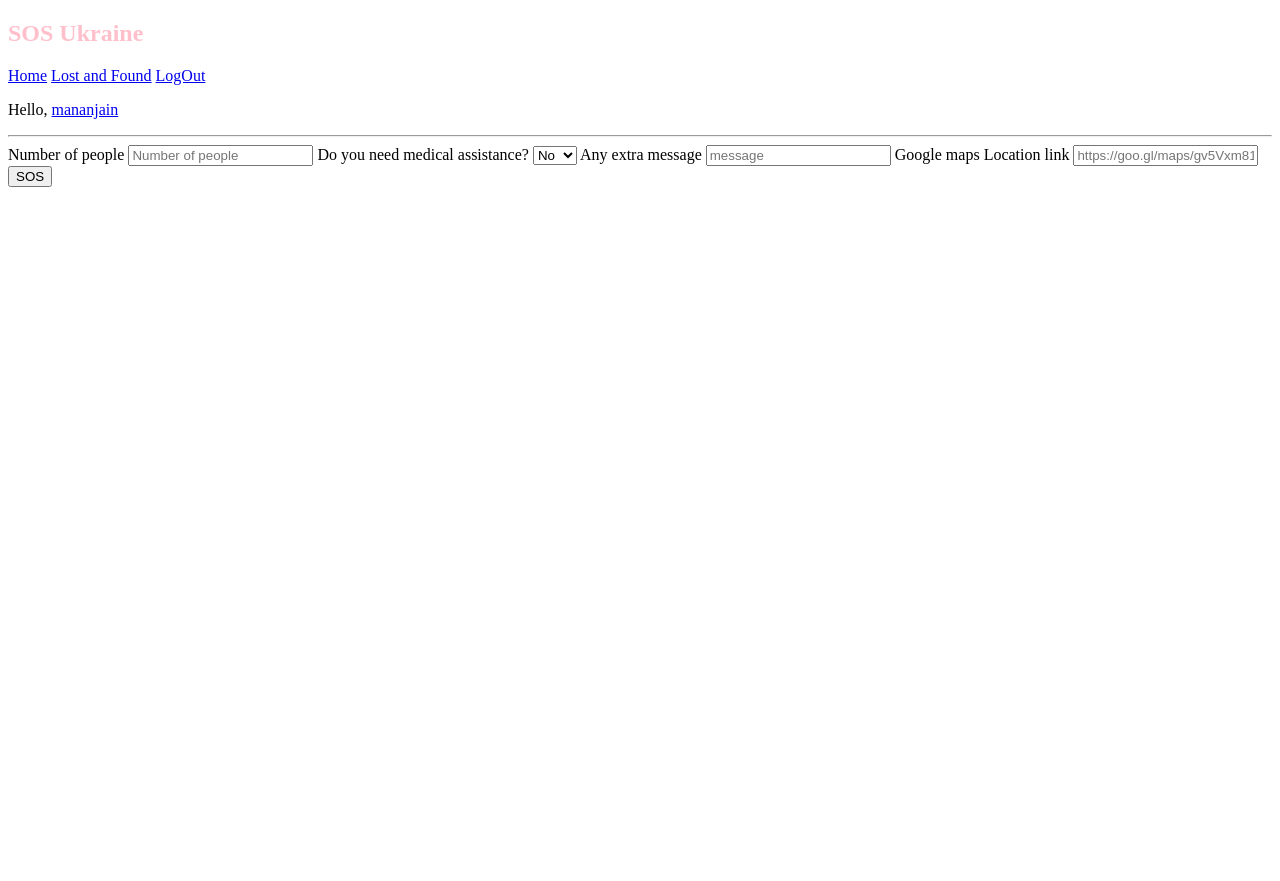
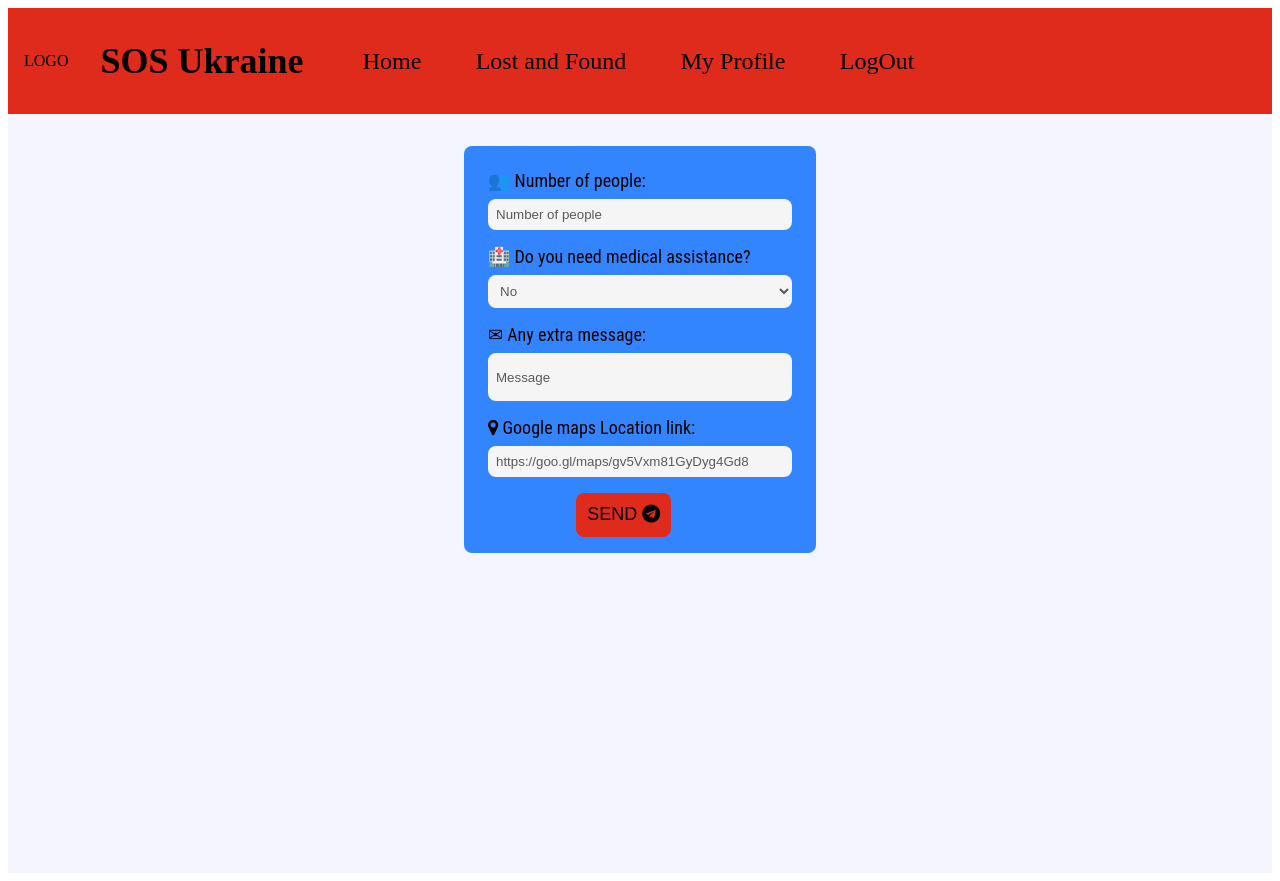
Before and after one commit to mananjain02/support-ukraine, a Django app: page / in a window 1280 px wide. Before the commit the page ends 187 px from the top, so only its background shows below. Run offline with Django 4.2, Linux system fonts and the light colour scheme; a user stored in the database is signed in; data comes from the database, SQL or seed files in the repository; both versions use the stored data as it was after the commit; parts of the project's set-up code (start-up, migrations or seed data) failed here and were passed over.

Commit message:
CSS assembled for header and home page,sos,sos-form

```diff
--- a/home/static/home/sos.css
+++ b/home/static/home/sos.css
@@ -1,3 +1,4 @@
-h3 {
-    color: red;
+.maincreate{
+    background-color: rgb(245, 245, 255);
+    width: 100%;
 }
--- /dev/null
+++ b/home/static/home/sos_form.css
@@ -0,0 +1,73 @@
+.outer{
+    padding-top: 1rem;
+    display: flex;
+    align-items: center;
+    justify-content: center;
+    font-size: large;
+    font-family: 'Roboto Condensed', sans-serif;
+}
+.mid{
+    border-radius: 0.5rem;
+    background-color: #3385ff;
+    width: 20rem;
+    padding: 1rem;
+    margin: 1rem;
+    margin-bottom: 20rem;
+}
+form{
+    display: flex;
+    flex-direction: column;
+    justify-content: center;
+}
+.nopeople,.assistance,.message,.location{
+    display: flex;
+    flex-direction: column;
+    justify-content: center;
+    margin: 0.5rem;
+}
+label{
+    margin-bottom: 0.5rem;
+}
+input
+{
+    border-radius: 0.5rem;
+    border: none;
+    padding: 0.5rem;
+    background-color: whitesmoke;
+}
+select{
+    border-radius: 0.5rem;
+    border: none;
+    padding: 0.5rem;
+    background-color: whitesmoke;
+    color: #595959;
+}
+option{
+    border-radius: 0.2rem;
+    padding: 0.5rem;
+    background-color: whitesmoke;
+}
+.button{
+    margin-top: 0.5rem;
+    margin-left: 30%;
+    margin-right: 30%;
+}
+button{
+    border-radius: 0.5rem;
+    font-size: large;
+    text-align: center;
+    padding: 0.7rem;
+    background-color: #df2b1b;
+    border: none;
+}
+::placeholder{
+    color: #595959;
+}
+.mid:hover{
+    transform: scale(1.02);
+    transition: 0.5s;
+    box-shadow: 0px 0px 30px #91a4e4;
+}
+.message input{
+    height: 2rem;
+}
--- a/home/templates/home/sos.html
+++ b/home/templates/home/sos.html
@@ -1,15 +1,16 @@
-{% extends 'base.html' %}
 {% load static %}
 
-{% block page_title %}
-    SOS
-{% endblock %}
-
-{% block css_files %}
+<!DOCTYPE html>
+<html lang="en">
+<head>
+    <meta charset="UTF-8">
+    <meta http-equiv="X-UA-Compatible" content="IE=edge">
+    <meta name="viewport" content="width=device-width, initial-scale=1.0">
     <link rel="stylesheet" href="{% static 'home/sos.css' %}">
-{% endblock %}
-
-{% block content %}
+</head>
+<body>
+    {% include 'includes/header.html' %}
+    <div class="maincreate">
         {% if role == 'individual' %}
             {{ sos_message_sent }}
             {% include 'home/sos_form.html' %}
@@ -26,4 +27,6 @@
                 </form>
             {% endfor %}
         {% endif %}
-{% endblock %}
+    </div>
+</body>
+</html>
--- a/home/templates/home/sos_form.html
+++ b/home/templates/home/sos_form.html
@@ -1,15 +1,43 @@
+{% load static %}
+
+<!DOCTYPE html>
+<html lang="en">
+<head>
+    <meta charset="UTF-8">
+    <meta http-equiv="X-UA-Compatible" content="IE=edge">
+    <meta name="viewport" content="width=device-width, initial-scale=1.0">
+    <link rel="stylesheet" href="https://cdnjs.cloudflare.com/ajax/libs/font-awesome/4.7.0/css/font-awesome.min.css">
+    <link rel="stylesheet" href="{% static 'home/sos_form.css' %}">
+</head>
+<body>
+    <div class="outer">
+        <div class="mid">
             <form action="{% url 'soshome' %}" method="POST">
                 {% csrf_token %}
-    <label>Number of people</label>
+                <div class="nopeople">
+                    <label> &#128101 Number of people:</label>
                     <input type="number" placeholder="Number of people" name="number_of_people" required>
-    <label>Do you need medical assistance?</label>
+                </div>
+                <div class="assistance">
+                    <label> &#127973 Do you need medical assistance?</label>
                     <select name="medical_assistance" required>
                         <option selected>No</option>
                         <option>Yes</option>
                     </select>
-    <label>Any extra message</label>
-    <input type="text" placeholder="message" name="message">
-    <label>Google maps Location link</label>
+                </div>
+                <div class="message">
+                    <label> <span style="color: black">&#x2709</span> Any extra message:</label>
+                    <input type="text" placeholder="Message" name="message">
+                </div>
+                <div class="location">
+                    <label> <i class="fa fa-map-marker" style="color: black;"></i> Google maps Location link:</label>
                     <input type="text" placeholder="https://goo.gl/maps/gv5Vxm81GyDyg4Gd8" name="maps_location" required>
-    <button>SOS</button>
+                </div>
+                <div class="button">
+                    <button>SEND <i class="fa fa-telegram"></i> </button>
+                </div>
             </form>
+        </div>
+    </div>
+</body>
+</html>
--- a/static/base.css
+++ /dev/null
@@ -1,3 +0,0 @@
-/* h1 {
-    color: orange;
-} */
--- a/static/includes/header.css
+++ b/static/includes/header.css
@@ -1,3 +1,33 @@
-h1 {
-    color: pink;
+.header-out{
+    background-color:  #df2b1b;
+    padding: 0.5rem 0rem 0.5rem 0rem;
+    display: flex;
+    flex-direction: row;
+    align-items: center;
+    justify-items: flex-end;
+    width: 100%;
 }
+.header-out span{
+    margin-left: 1rem;
+    margin-right: 1rem;
+}
+.header-in-mid{
+    font-size: large;
+}
+.header-in-right{
+    display: flex;
+    flex-direction: row;
+    font-size: x-large;
+    align-items: center;
+    justify-content: center;
+}
+.header-in-right span{
+    margin-left: 1rem;
+    margin-right: 1rem;
+    border-radius: 0.2rem;
+    padding: 0.7rem;
+}
+.header-in-right a{
+    color: black;
+    text-decoration: none;
+}
--- a/templates/base.html
+++ b/templates/base.html
@@ -1,4 +1,5 @@
 {% load static %}
+
 <!DOCTYPE html>
 <html lang="en">
 <head>
@@ -6,7 +7,7 @@
     <meta http-equiv="X-UA-Compatible" content="IE=edge">
     <meta name="viewport" content="width=device-width, initial-scale=1.0">
     <title>{% block page_title %}{% endblock %}</title>
-    <link rel="stylesheet" href="{% static base.css %}">
+    <link rel="stylesheet" href="{% static 'base.css' %}"/>
     {% block css_files %}{% endblock %}
 </head>
 <body>
--- a/templates/includes/header.html
+++ b/templates/includes/header.html
@@ -10,15 +10,23 @@
     <link rel="stylesheet"  href="{% static 'includes/header.css' %}">
 </head>
 <body>
-    <nav>
-        <h1>SOS Ukraine</h1>
-        <a href="{% url 'soshome' %}">Home</a>
-        <a href="{% url 'lost_and_found' %}">Lost and Found</a>
-        {% if user.is_authenticated %}
-            <a href="{% url 'account_logout' %}">LogOut</a>
-        {% endif %}
-        <p>Hello, <a href="{% url 'profile' %}">{{ user.username }}</a></p>
-        <hr>
-    </nav>
+    <div class="header-out">
+            <span class="header-in-left">
+               LOGO
+            </span>
+            <span class="header-in-mid">
+                <h1>SOS Ukraine</h1>
+            </span>
+            <span class="header-in-right">
+                <span><a href="{% url 'soshome' %}">Home</a></span>
+                <span><a href="{% url 'lost_and_found' %}">Lost and Found</a></span>
+                <span><a href="{% url 'profile' %}">My Profile</a></span>
+                <span>
+                    {% if user.is_authenticated %}
+                        <a href="{% url 'account_logout' %}">LogOut</a>
+                    {% endif %}
+                </span>
+            </span>
+    </div>
 </body>
 </html>
```
Also changed, not shown: home/templates/home/profile.html (+13 -7 lines), db.sqlite3, home/static/home/profile.css (added). Lines whose indentation alone changed are shown as unchanged.
